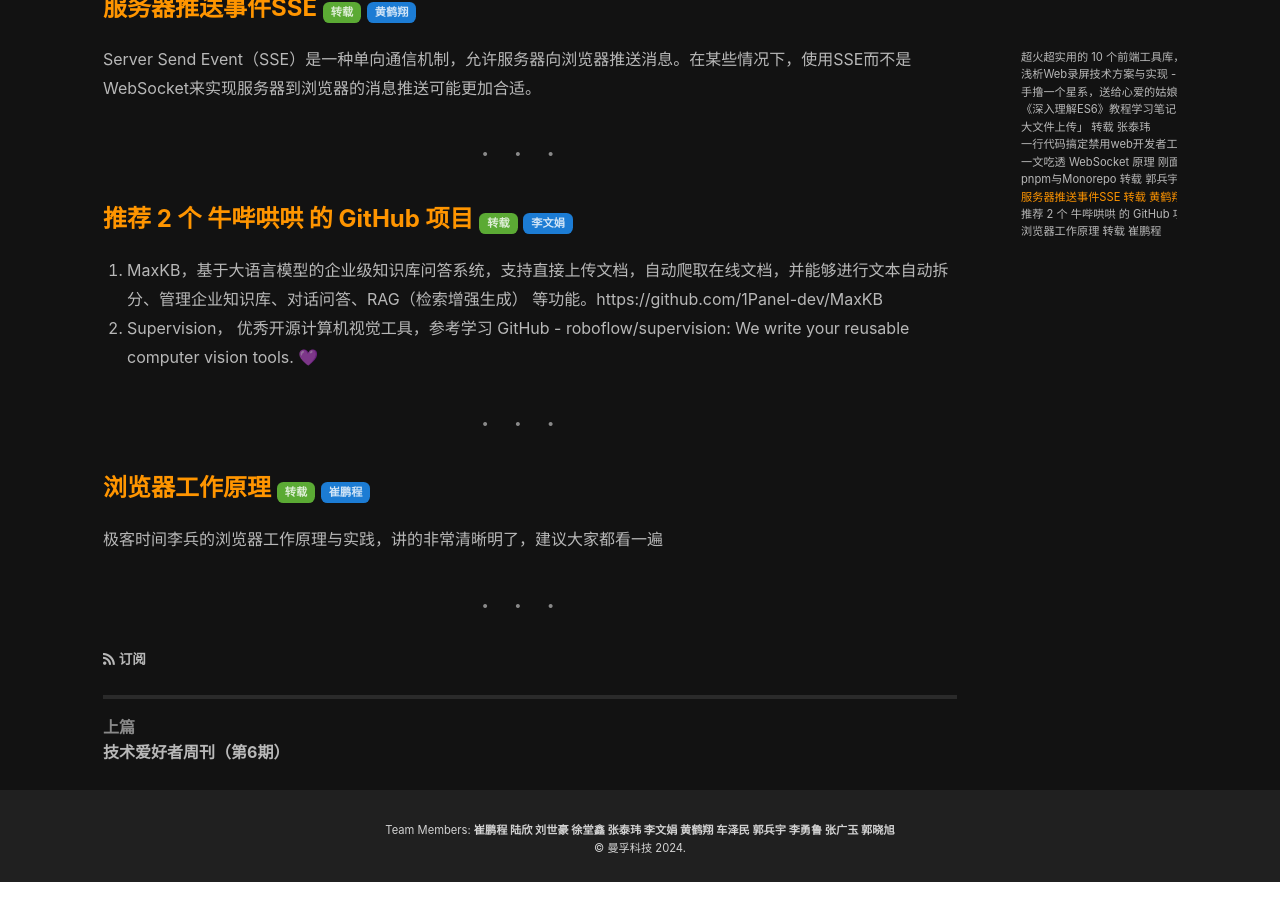
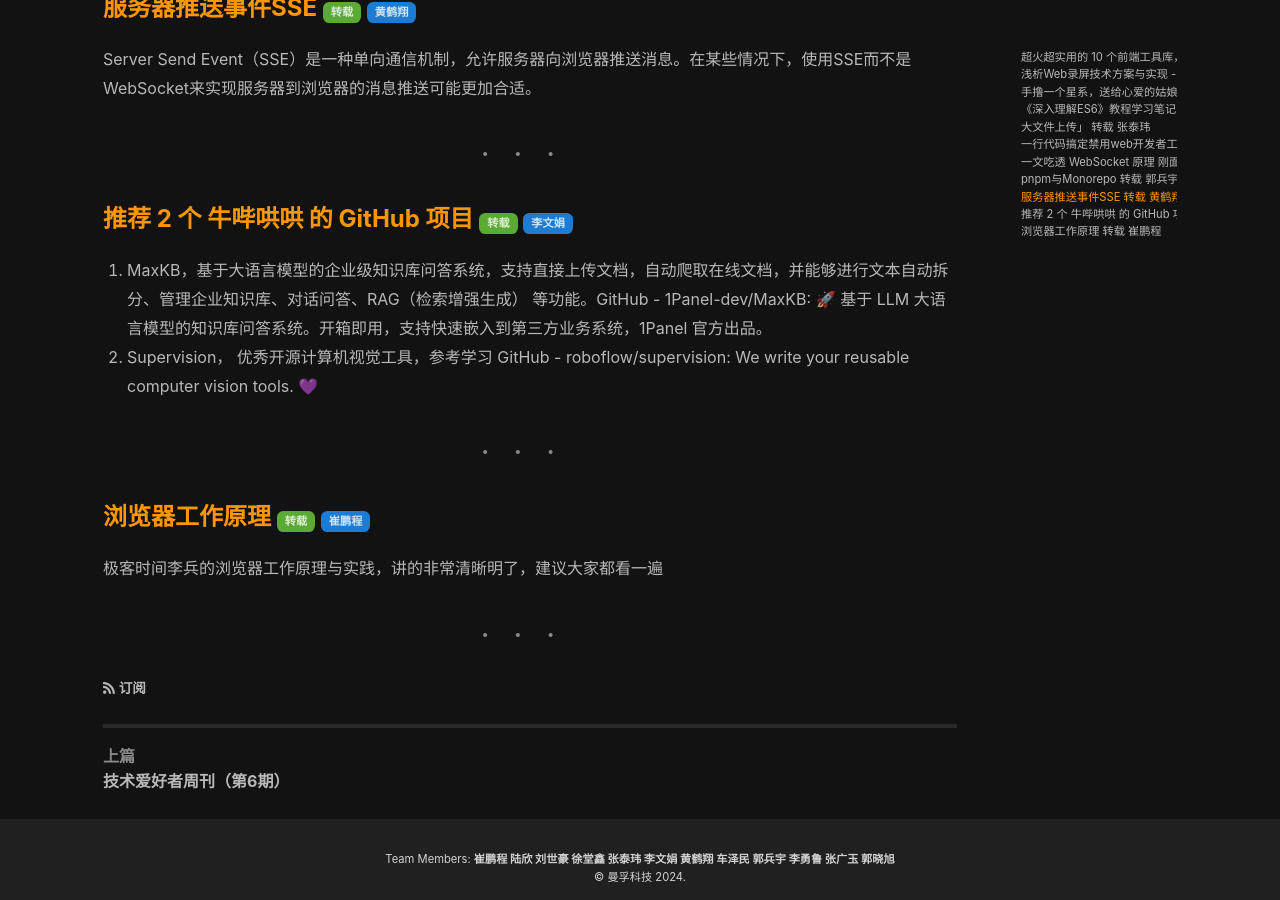
Before and after one commit to RD-MindFLow/rd-mindflow.github.io, a Jekyll site: the page built from _posts/2024-06-20-技术爱好者周刊（第7期）.md, in a window 1280 px wide and 900 px high, scrolled down 2121 px. Built offline with Jekyll 4.4.1, drawn with Linux system fonts in a browser that asks for light colours; nearby versions of some CDN libraries; comment, search, counter and statistics services are not loaded.

Commit message:
Update 2024-06-20-技术爱好者周刊（第7期）.md

```diff
--- a/_posts/2024-06-20-技术爱好者周刊（第7期）.md
+++ b/_posts/2024-06-20-技术爱好者周刊（第7期）.md
@@ -44,28 +44,28 @@ author: 车泽民
 
 ---
 
-### [一文吃透 WebSocket 原理 刚面试完，趁热赶紧整理 - 掘金](https://juejin.cn/post/7020964728386093093) `转载`{:.success} `郭晓旭`{:.info}
+### [一文吃透 WebSocket 原理 刚面试完，趁热赶紧整理 - 掘金](一文吃透 WebSocket 原理 刚面试完，趁热赶紧整理 - 掘金) `转载`{:.success} `郭晓旭`{:.info}
 
 WebSocket 是一种在单个TCP连接上进行全双工通信的协议。WebSocket 使得客户端和服务器之间的数据交换变得更加简单，允许服务端主动向客户端推送数据。
 在 WebSocket API 中，浏览器和服务器只需要完成一次握手，两者之间就直接可以创建持久性的连接， 并进行双向数据传输
 
 ---
 
-### [pnpm与Monorepo](https://juejin.cn/post/7357546247848198182) `转载`{:.success} `郭兵宇`{:.info}
+### [pnpm与Monorepo](Monorepo与pnpm:前端项目管理的完美搭档 - 掘金) `转载`{:.success} `郭兵宇`{:.info}
 
 本文讲了 pnpm的使用 和 pnpm在monorepo架构中的使用，以及一些monorepo的优缺点
 
 ---
 
-### [服务器推送事件SSE](https://juejin.cn/post/7272564663116759074) `转载`{:.success} `黄鹤翔`{:.info}
+### [服务器推送事件SSE](推送数据?也许你不需要 WebSocket - 掘金) `转载`{:.success} `黄鹤翔`{:.info}
 
 Server Send Event（SSE）是一种单向通信机制，允许服务器向浏览器推送消息。在某些情况下，使用SSE而不是WebSocket来实现服务器到浏览器的消息推送可能更加合适。
 
 ---
 
-### [推荐 2 个 牛哔哄哄 的 GitHub 项目](https://mp.weixin.qq.com/s/SpIYRwW5aRj8QsGZl6IyWw) `转载`{:.success} `李文娟`{:.info}
+### [推荐 2 个 牛哔哄哄 的 GitHub 项目](推荐 2 个 牛哔哄哄 的 GitHub 项目) `转载`{:.success} `李文娟`{:.info}
 
-1. MaxKB，基于大语言模型的企业级知识库问答系统，支持直接上传文档，自动爬取在线文档，并能够进行文本自动拆分、管理企业知识库、对话问答、RAG（检索增强生成） 等功能。https://github.com/1Panel-dev/MaxKB
+1. MaxKB，基于大语言模型的企业级知识库问答系统，支持直接上传文档，自动爬取在线文档，并能够进行文本自动拆分、管理企业知识库、对话问答、RAG（检索增强生成） 等功能。GitHub - 1Panel-dev/MaxKB: 🚀 基于 LLM 大语言模型的知识库问答系统。开箱即用，支持快速嵌入到第三方业务系统，1Panel 官方出品。
 2. Supervision， 优秀开源计算机视觉工具，参考学习  GitHub - roboflow/supervision: We write your reusable computer vision tools. 💜
 
 ---
```
